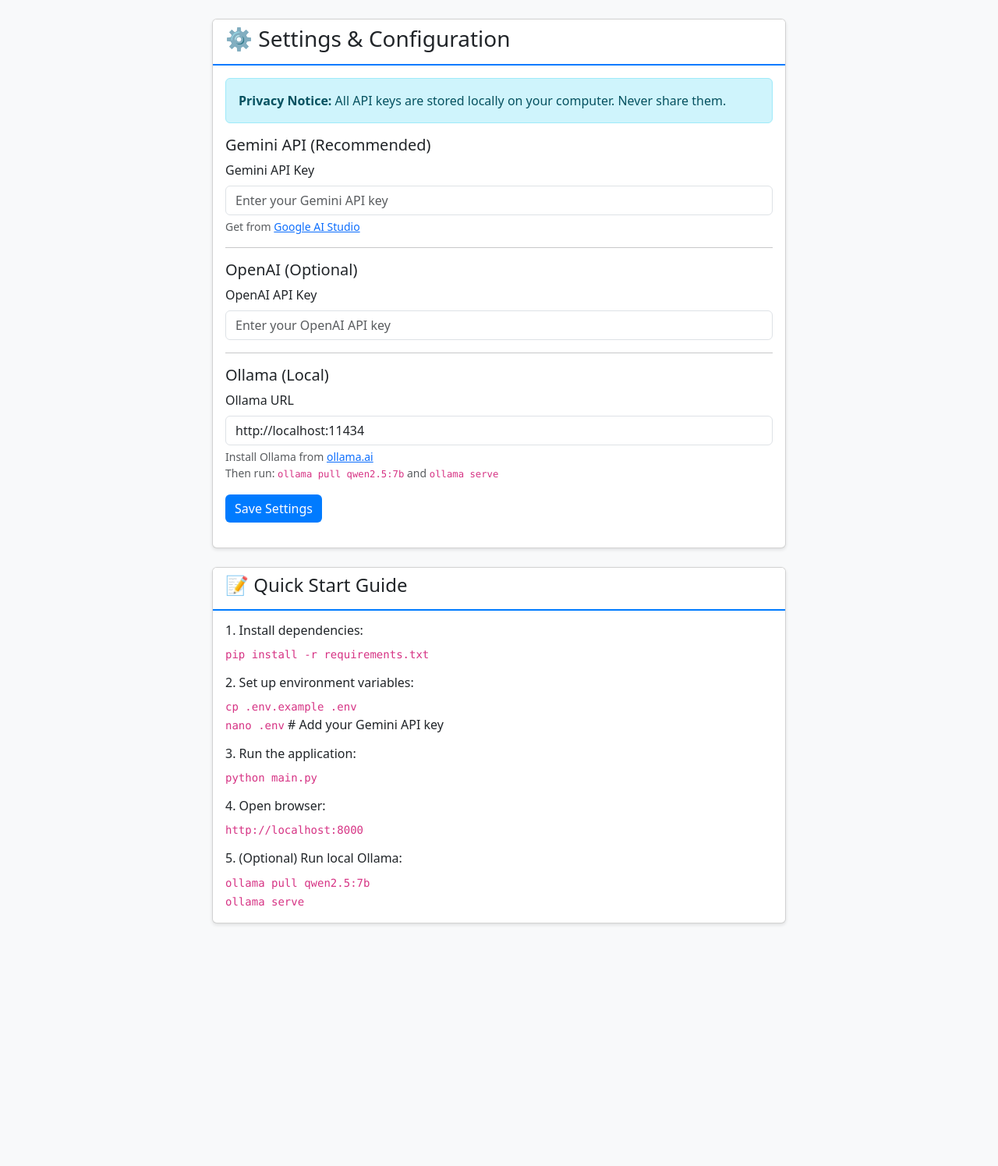
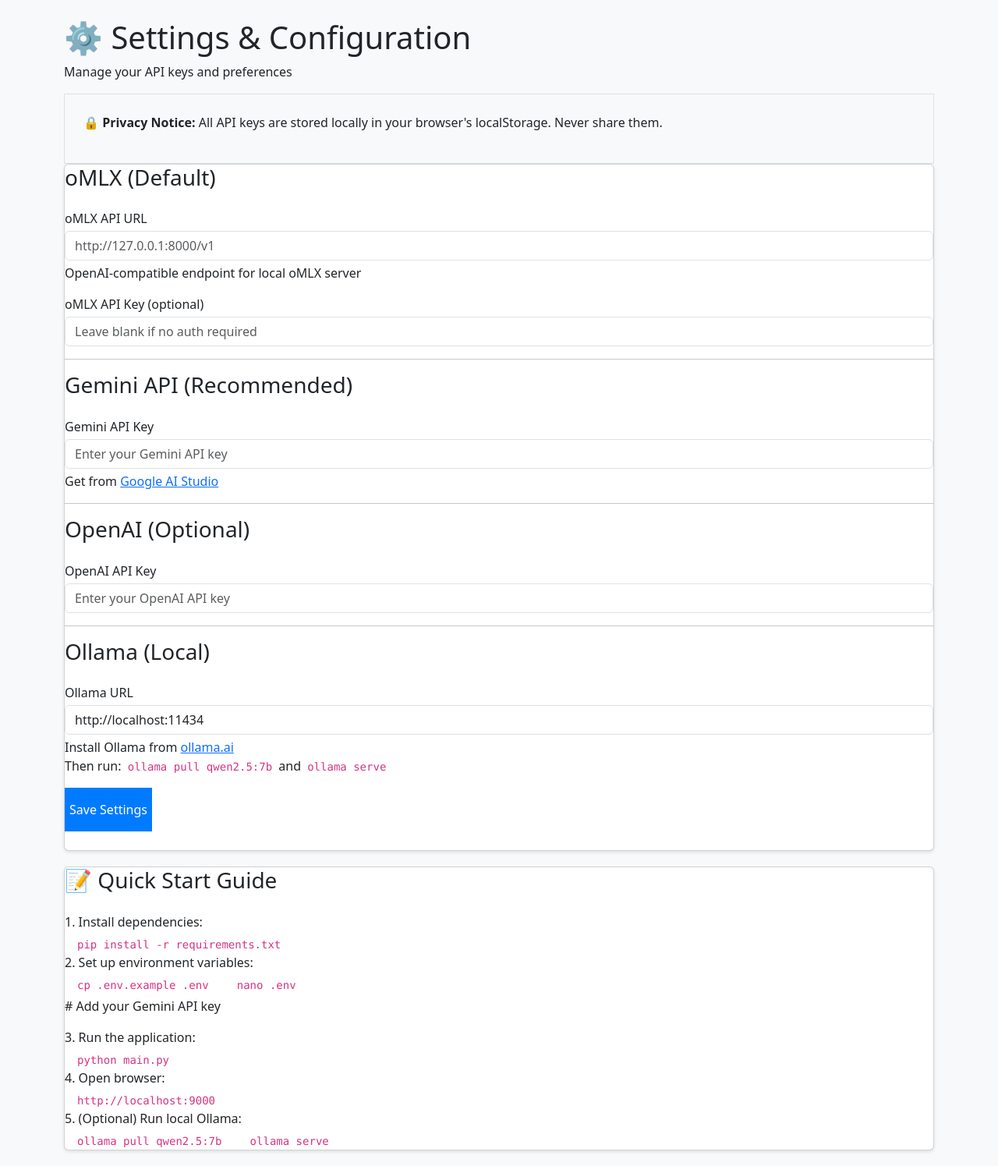
Before and after one commit to srecon/ai-workshop, a FastAPI app: page /settings in a window 1280 px wide. Shown: the part 55-1550 px from the top of the page at 78% size. Before the commit the page ends 1241 px from the top, so only its background shows below. Run offline with FastAPI, Linux system fonts and the light colour scheme; parts of the project's set-up code (start-up, migrations or seed data) failed here and were passed over; some libraries are stand-ins or nearby versions.

Commit message:
chore: change server port from 8000 to 9000

```diff
--- a/wealth_dashboard/main.py
+++ b/wealth_dashboard/main.py
@@ -8,7 +8,7 @@
 from dotenv import load_dotenv
 from datetime import datetime
 
-from models import SessionLocal, Asset, Liability, Income, Expense, UserOverride
+from models import SessionLocal, Asset, Liability, Income, Expense, UserOverride, get_stale_records
 from parser import WealthParser
 from metrics import MetricsCalculator
 from charts import *
@@ -169,6 +169,10 @@
         cashflow_chart = create_cashflow_chart(metrics['total_income'], metrics['total_expenses'])
         risk_gauge = create_risk_gauge(metrics['risk']['score'])
 
+        # Get stale records for the stale badge
+        stale_records_list = get_stale_records(db)
+        stale_count = len(stale_records_list)
+
         return templates.TemplateResponse("dashboard.html", {
             "request": request,
             "session_id": session_id,
@@ -180,7 +184,9 @@
             "risk_gauge": risk_gauge,
             "assets": assets_dict[:10],
             "liabilities": liabilities_dict,
-            "income_streams": income_dict
+            "income_streams": income_dict,
+            "stale_count": stale_count,
+            "stale_records": stale_records_list
         })
 
     except Exception as e:
@@ -190,7 +196,7 @@
         db.close()
 
 @app.post("/api/analyze")
-async def analyze_with_llm(session_id: str, provider: str = "gemini"):
+async def analyze_with_llm(session_id: str, provider: str = "omlx"):
     """Analyze portfolio with selected LLM"""
     db = SessionLocal()
 
@@ -225,7 +231,7 @@
         db.close()
 
 @app.post("/api/ask")
-async def ask_followup(question: str, session_id: str, provider: str = "gemini"):
+async def ask_followup(question: str, session_id: str, provider: str = "omlx"):
     """Ask follow-up question"""
     db = SessionLocal()
 
@@ -312,6 +318,6 @@
     import uvicorn
     print("=" * 50)
     print("Intelligent Wealth Dashboard Starting...")
-    print("Open http://127.0.0.1:8000 in your browser")
+    print("Open http://127.0.0.1:9000 in your browser")
     print("=" * 50)
-    uvicorn.run(app, host="127.0.0.1", port=8000)
+    uvicorn.run(app, host="127.0.0.1", port=9000)
--- a/wealth_dashboard/templates/settings.html
+++ b/wealth_dashboard/templates/settings.html
@@ -1,75 +1,123 @@
 {% extends "base.html" %}
 
+{% block title %}Settings - Wealth Dashboard{% endblock %}
+
 {% block content %}
-<div class="row">
-    <div class="col-md-8 mx-auto">
-        <div class="card">
-            <div class="card-header">
-                <h3>⚙️ Settings & Configuration</h3>
-            </div>
-            <div class="card-body">
-                <div class="alert alert-info">
-                    <strong>Privacy Notice:</strong> All API keys are stored locally on your computer. Never share them.
+<div class="max-w-3xl mx-auto">
+    <!-- Header -->
+    <div class="mb-8">
+        <h1 class="text-3xl font-bold text-gray-900">⚙️ Settings & Configuration</h1>
+        <p class="text-gray-600 mt-2">Manage your API keys and preferences</p>
     </div>
 
-                <form id="settingsForm">
-                    <h5>Gemini API (Recommended)</h5>
-                    <div class="mb-3">
-                        <label for="geminiKey" class="form-label">Gemini API Key</label>
-                        <input type="password" class="form-control" id="geminiKey" placeholder="Enter your Gemini API key">
-                        <div class="form-text">
-                            Get from <a href="https://aistudio.google.com/" target="_blank">Google AI Studio</a>
+    <!-- Privacy Notice -->
+    <div class="p-4 bg-blue-50 border border-blue-200 rounded-lg mb-6">
+        <p class="text-blue-800 text-sm">
+            <strong>🔒 Privacy Notice:</strong> All API keys are stored locally in your browser's localStorage. Never share them.
+        </p>
+    </div>
+
+    <!-- Settings Card -->
+    <div class="card p-8">
+        <form id="settingsForm" class="space-y-6">
+            <!-- oMLX (Default) -->
+            <div>
+                <h3 class="text-lg font-semibold text-gray-900 mb-4">oMLX (Default)</h3>
+                <div class="space-y-4">
+                    <div>
+                        <label for="omlxUrl" class="block text-sm font-medium text-gray-700 mb-1">oMLX API URL</label>
+                        <input type="text" id="omlxUrl" class="form-control" placeholder="http://127.0.0.1:8000/v1">
+                        <p class="text-xs text-gray-500 mt-1">OpenAI-compatible endpoint for local oMLX server</p>
+                    </div>
+                    <div>
+                        <label for="omlxKey" class="block text-sm font-medium text-gray-700 mb-1">oMLX API Key (optional)</label>
+                        <input type="password" id="omlxKey" class="form-control" placeholder="Leave blank if no auth required">
+                    </div>
                 </div>
             </div>
 
-                    <hr>
+            <hr class="border-gray-200">
 
-                    <h5>OpenAI (Optional)</h5>
-                    <div class="mb-3">
-                        <label for="openaiKey" class="form-label">OpenAI API Key</label>
-                        <input type="password" class="form-control" id="openaiKey" placeholder="Enter your OpenAI API key">
+            <!-- Gemini API -->
+            <div>
+                <h3 class="text-lg font-semibold text-gray-900 mb-4">Gemini API (Recommended)</h3>
+                <div class="space-y-4">
+                    <div>
+                        <label for="geminiKey" class="block text-sm font-medium text-gray-700 mb-1">Gemini API Key</label>
+                        <input type="password" id="geminiKey" class="form-control" placeholder="Enter your Gemini API key">
+                        <p class="text-xs text-gray-500 mt-1">
+                            Get from <a href="https://aistudio.google.com/" target="_blank" class="text-blue-600 hover:underline">Google AI Studio</a>
+                        </p>
                     </div>
-
-                    <hr>
-
-                    <h5>Ollama (Local)</h5>
-                    <div class="mb-3">
-                        <label for="ollamaUrl" class="form-label">Ollama URL</label>
-                        <input type="text" class="form-control" id="ollamaUrl" placeholder="http://localhost:11434">
-                        <div class="form-text">
-                            Install Ollama from <a href="https://ollama.ai" target="_blank">ollama.ai</a><br>
-                            Then run: <code>ollama pull qwen2.5:7b</code> and <code>ollama serve</code>
                 </div>
             </div>
 
-                    <button type="submit" class="btn btn-primary">Save Settings</button>
-                </form>
+            <hr class="border-gray-200">
 
-                <div id="saveMsg" class="mt-3"></div>
+            <!-- OpenAI -->
+            <div>
+                <h3 class="text-lg font-semibold text-gray-900 mb-4">OpenAI (Optional)</h3>
+                <div class="space-y-4">
+                    <div>
+                        <label for="openaiKey" class="block text-sm font-medium text-gray-700 mb-1">OpenAI API Key</label>
+                        <input type="password" id="openaiKey" class="form-control" placeholder="Enter your OpenAI API key">
+                    </div>
                 </div>
             </div>
 
-        <div class="card mt-4">
-            <div class="card-header">
-                <h4>📝 Quick Start Guide</h4>
+            <hr class="border-gray-200">
+
+            <!-- Ollama -->
+            <div>
+                <h3 class="text-lg font-semibold text-gray-900 mb-4">Ollama (Local)</h3>
+                <div class="space-y-4">
+                    <div>
+                        <label for="ollamaUrl" class="block text-sm font-medium text-gray-700 mb-1">Ollama URL</label>
+                        <input type="text" id="ollamaUrl" class="form-control" placeholder="http://localhost:11434">
+                        <p class="text-xs text-gray-500 mt-1">
+                            Install Ollama from <a href="https://ollama.ai" target="_blank" class="text-blue-600 hover:underline">ollama.ai</a><br>
+                            Then run: <code class="bg-gray-100 px-1 rounded">ollama pull qwen2.5:7b</code> and <code class="bg-gray-100 px-1 rounded">ollama serve</code>
+                        </p>
                     </div>
-            <div class="card-body">
-                <h6>1. Install dependencies:</h6>
-                <code>pip install -r requirements.txt</code>
+                </div>
+            </div>
 
-                <h6 class="mt-3">2. Set up environment variables:</h6>
-                <code>cp .env.example .env</code><br>
-                <code>nano .env</code>  # Add your Gemini API key
+            <!-- Save Button -->
+            <button type="submit" class="btn-primary text-white px-6 py-3 rounded-lg w-full text-lg hover:opacity-90 transition">
+                Save Settings
+            </button>
+        </form>
 
-                <h6 class="mt-3">3. Run the application:</h6>
-                <code>python main.py</code>
+        <!-- Save Message -->
+        <div id="saveMsg" class="mt-4 hidden"></div>
+    </div>
 
-                <h6 class="mt-3">4. Open browser:</h6>
-                <code>http://localhost:8000</code>
-
-                <h6 class="mt-3">5. (Optional) Run local Ollama:</h6>
-                <code>ollama pull qwen2.5:7b</code><br>
-                <code>ollama serve</code>
+    <!-- Quick Start Guide -->
+    <div class="card mt-6 p-6">
+        <h3 class="text-xl font-semibold text-gray-900 mb-4">📝 Quick Start Guide</h3>
+        <div class="space-y-5 text-sm">
+            <div>
+                <p class="font-medium text-gray-900 mb-1">1. Install dependencies:</p>
+                <code class="block bg-gray-100 px-3 py-2 rounded text-gray-800">pip install -r requirements.txt</code>
+            </div>
+            <div>
+                <p class="font-medium text-gray-900 mb-1">2. Set up environment variables:</p>
+                <code class="block bg-gray-100 px-3 py-2 rounded text-gray-800">cp .env.example .env</code>
+                <code class="block bg-gray-100 px-3 py-2 rounded text-gray-800 mt-1">nano .env</code>
+                <p class="text-gray-500 text-xs mt-1"># Add your Gemini API key</p>
+            </div>
+            <div>
+                <p class="font-medium text-gray-900 mb-1">3. Run the application:</p>
+                <code class="block bg-gray-100 px-3 py-2 rounded text-gray-800">python main.py</code>
+            </div>
+            <div>
+                <p class="font-medium text-gray-900 mb-1">4. Open browser:</p>
+                <code class="block bg-gray-100 px-3 py-2 rounded text-gray-800">http://localhost:9000</code>
+            </div>
+            <div>
+                <p class="font-medium text-gray-900 mb-1">5. (Optional) Run local Ollama:</p>
+                <code class="block bg-gray-100 px-3 py-2 rounded text-gray-800">ollama pull qwen2.5:7b</code>
+                <code class="block bg-gray-100 px-3 py-2 rounded text-gray-800 mt-1">ollama serve</code>
             </div>
         </div>
     </div>
@@ -88,11 +136,12 @@
     localStorage.setItem('openai_key', document.getElementById('openaiKey').value);
     localStorage.setItem('ollama_url', document.getElementById('ollamaUrl').value);
 
-    document.getElementById('saveMsg').innerHTML =
-        '<div class="alert alert-success">Settings saved! Restart the app for changes to take effect.</div>';
+    const saveMsg = document.getElementById('saveMsg');
+    saveMsg.innerHTML = '<div class="p-4 bg-green-50 border border-green-200 rounded-lg text-green-800">Settings saved! Restart the app for changes to take effect.</div>';
+    saveMsg.classList.remove('hidden');
 
     setTimeout(() => {
-        document.getElementById('saveMsg').innerHTML = '';
+        saveMsg.classList.add('hidden');
     }, 3000);
 });
 </script>
```
Lines whose indentation alone changed are shown as unchanged.
